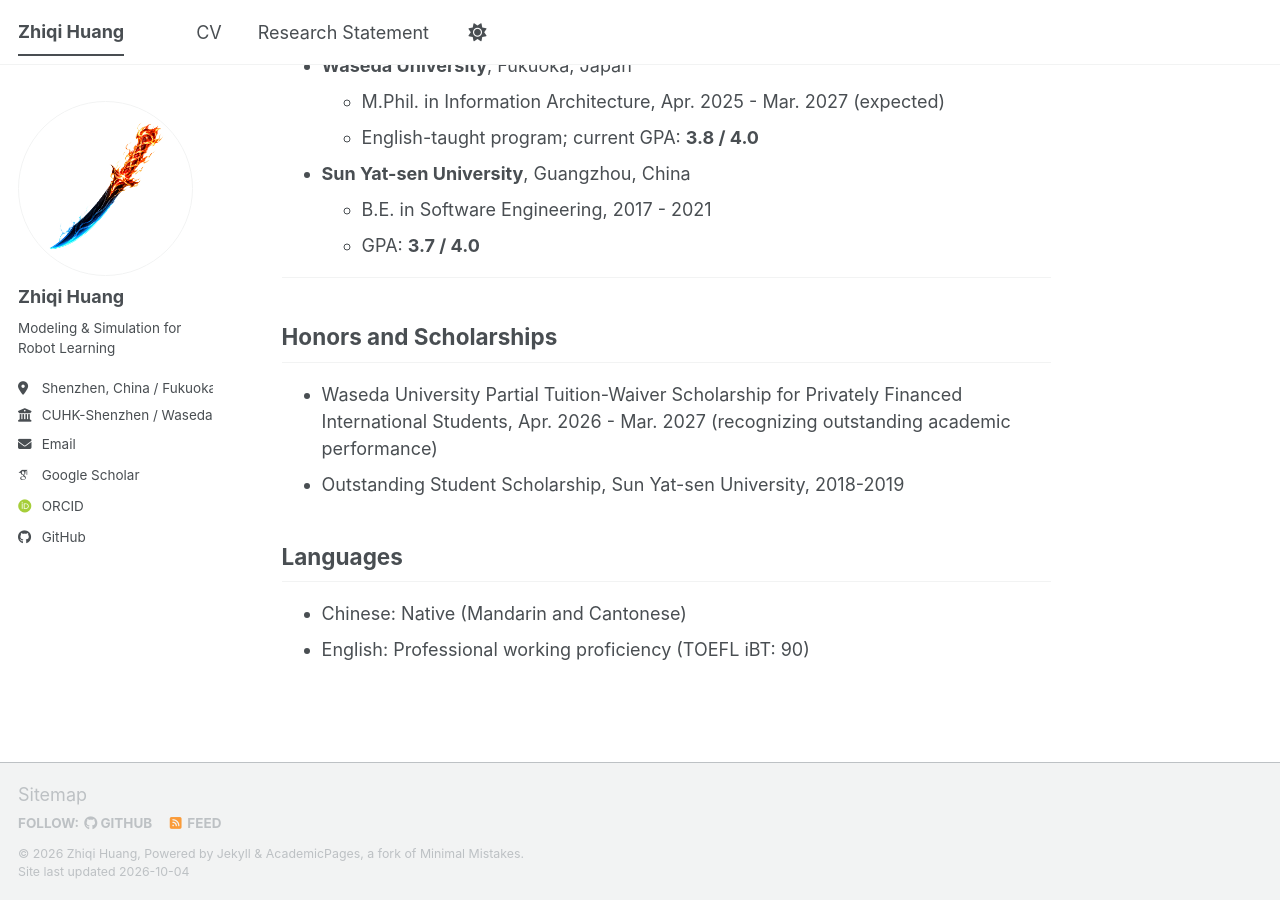
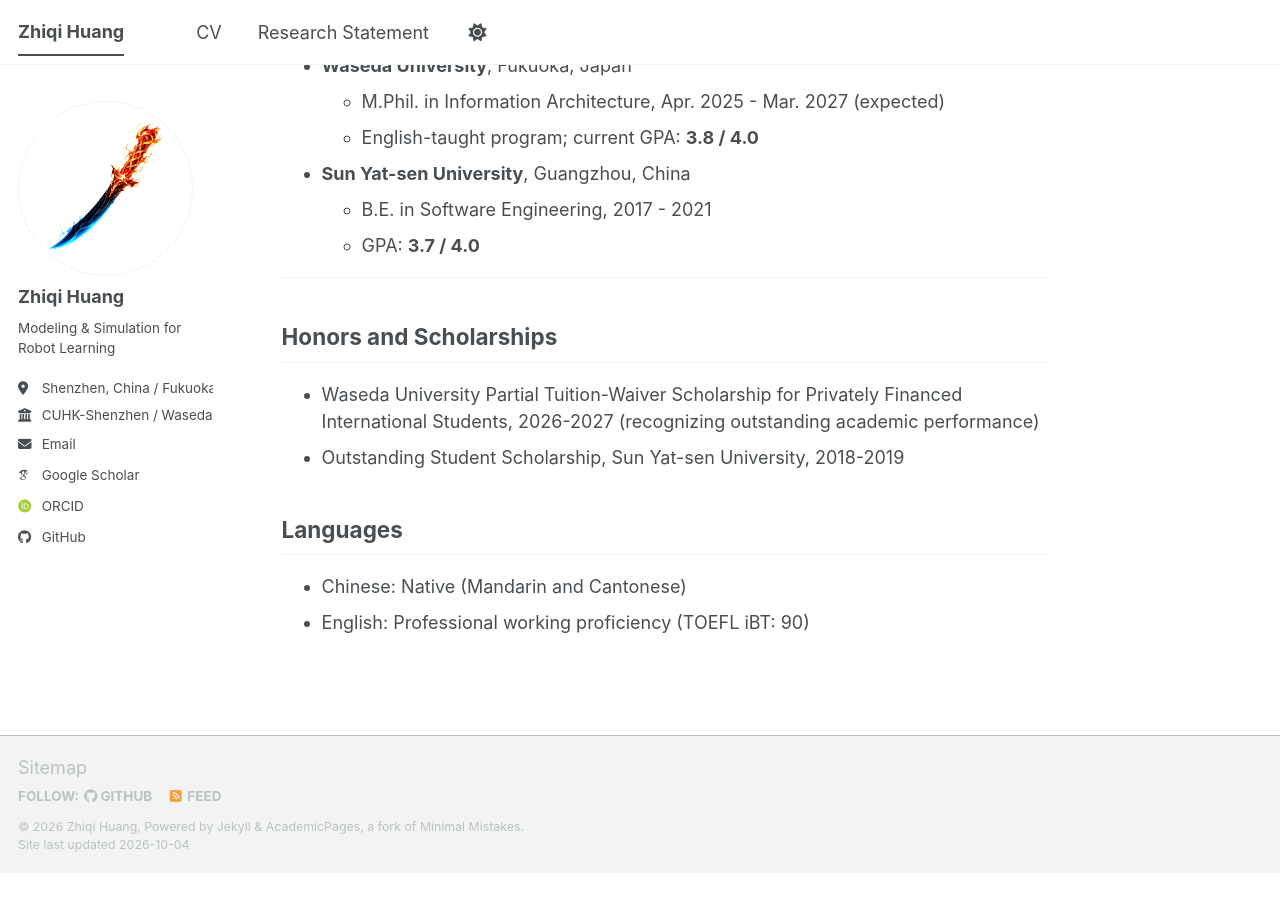
Before and after one commit to huang-zhiqi/huang-zhiqi.github.io, a Jekyll site: the page built from _pages/about.md, in a window 1280 px wide and 900 px high, scrolled down 3870 px. Built offline with Jekyll 4.4.1, drawn with Linux system fonts in a browser that asks for light colours; some web fonts are replaced; a script bundle is joined from its source files by our own code; library files that are not in the unit come from our copies; after the commit the page ends 4743 px from its top, so only the background shows below that.

Commit message:
奖学金删除月份

```diff
--- a/_pages/about.md
+++ b/_pages/about.md
@@ -116,7 +116,7 @@ Research interests: modeling and simulation for deformable object manipulation a
 
 ## Honors and Scholarships
 
-* Waseda University Partial Tuition-Waiver Scholarship for Privately Financed International Students, Apr. 2026 - Mar. 2027 (recognizing outstanding academic performance)
+* Waseda University Partial Tuition-Waiver Scholarship for Privately Financed International Students, 2026-2027 (recognizing outstanding academic performance)
 * Outstanding Student Scholarship, Sun Yat-sen University, 2018-2019
 
 ## Languages
```
